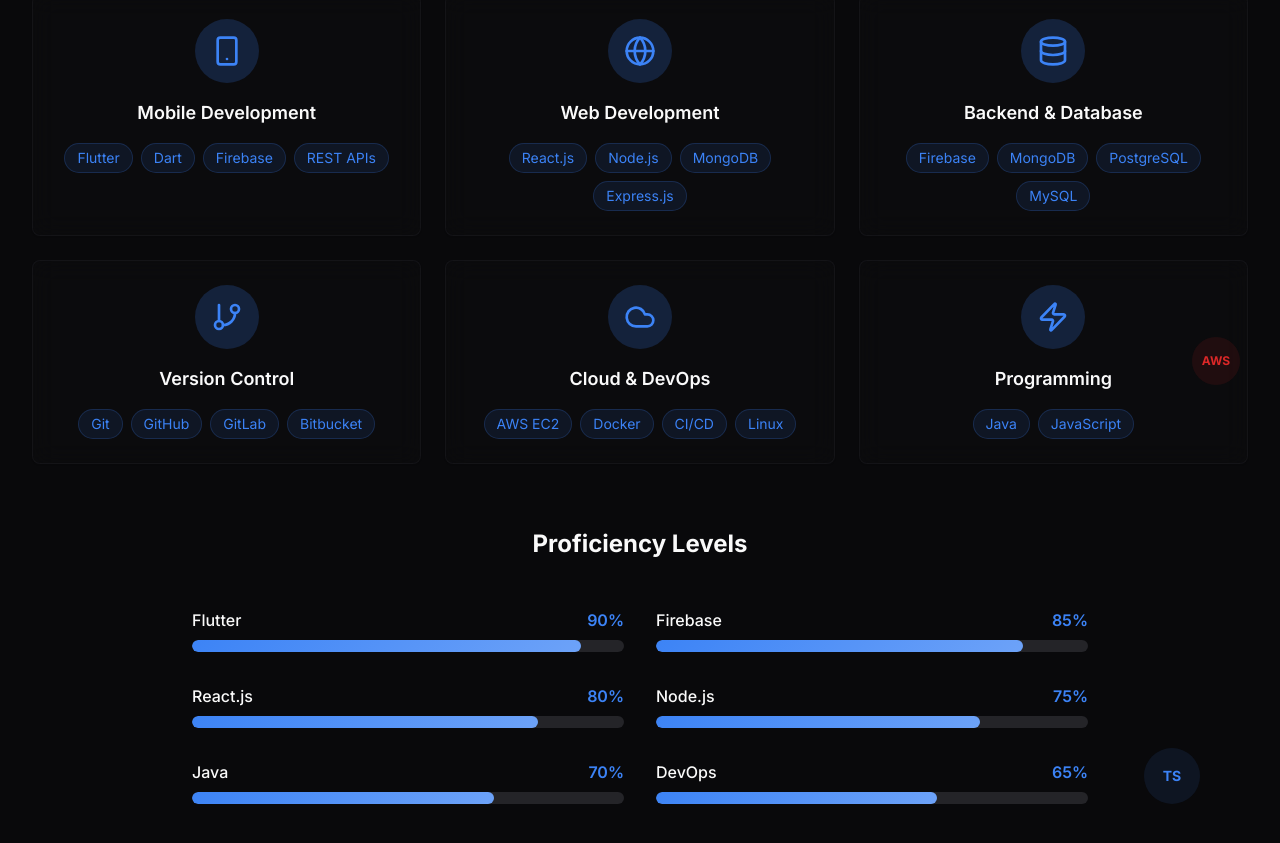
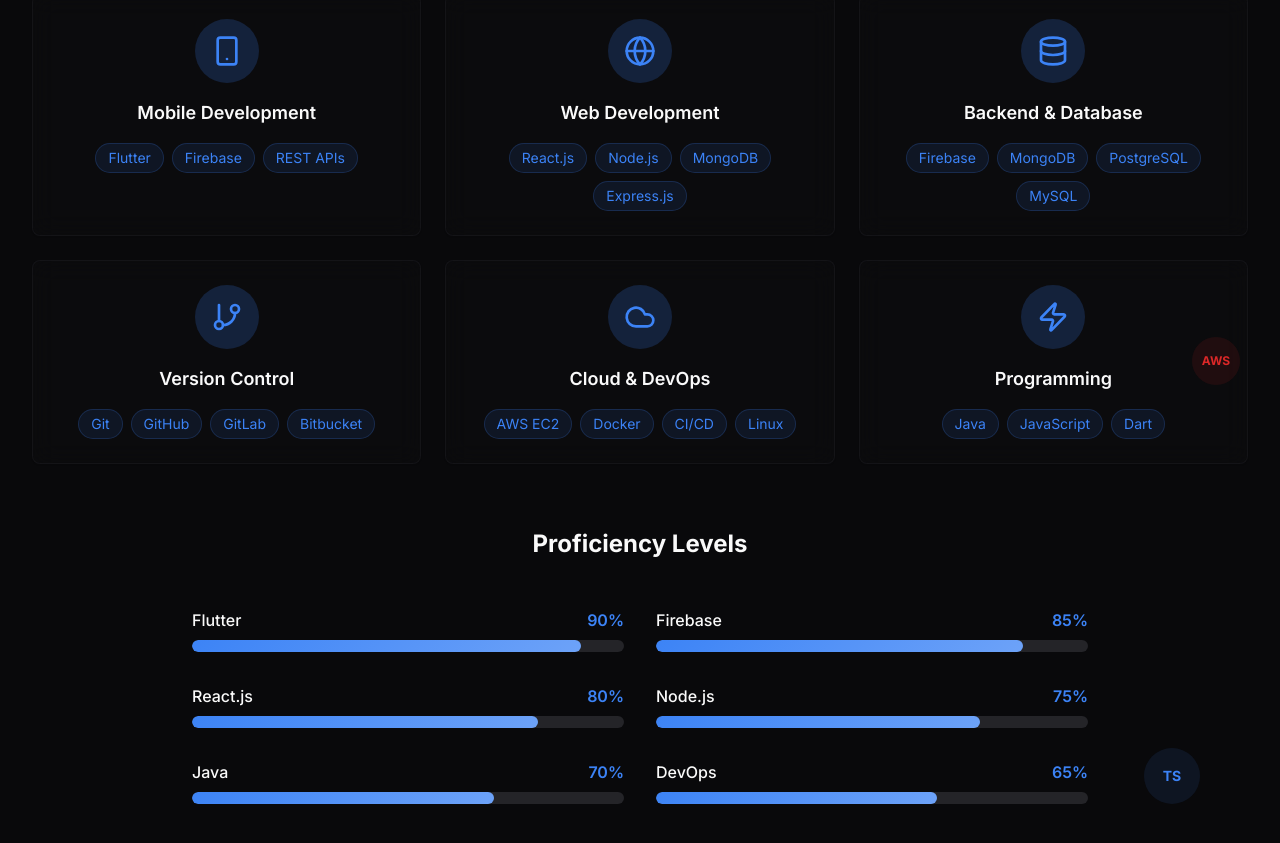
Before and after one commit to ashwini-gupta1807/my-portfolio, a React (Vite) app: page / in a window 1280 px wide. Shown: the part 2570-3413 px from the top of the page. Built offline with nearby package versions, Linux system fonts and the light colour scheme.

Commit message:
Remove Dart from skills section.
Move Dart to programming skills.

```diff
--- a/src/components/Skills.tsx
+++ b/src/components/Skills.tsx
@@ -6,7 +6,7 @@ const Skills = () => {
     {
       icon: Smartphone,
       title: "Mobile Development",
-      skills: ["Flutter", "Dart", "Firebase", "REST APIs"]
+      skills: ["Flutter", "Firebase", "REST APIs"]
     },
     {
       icon: Globe,
@@ -31,7 +31,7 @@ const Skills = () => {
     {
       icon: Zap,
       title: "Programming",
-      skills: ["Java", "JavaScript"]
+      skills: ["Java", "JavaScript", "Dart"]
     }
   ];
 
```
